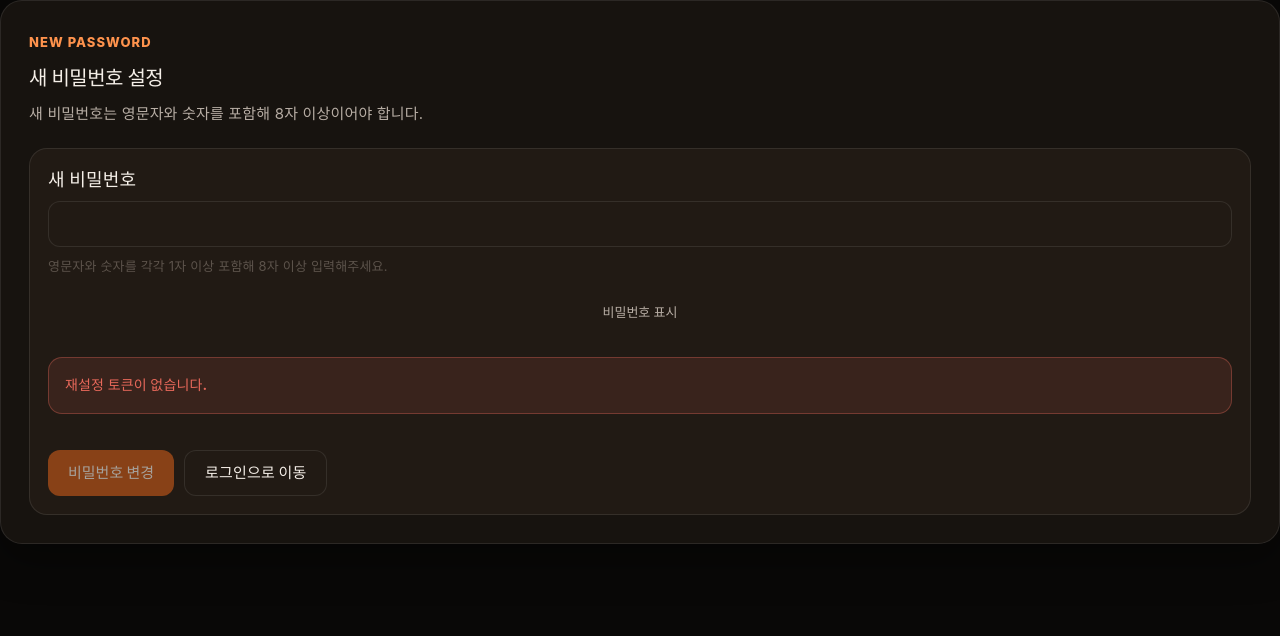
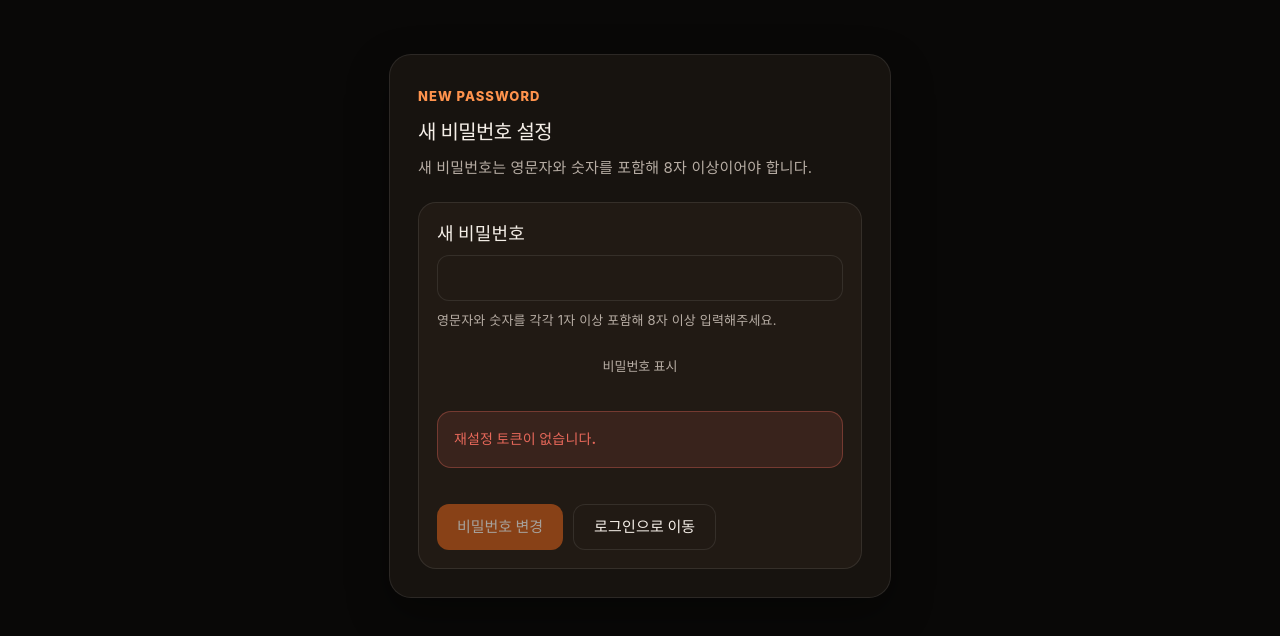
Before and after one commit to Heesi-ong/hanium-project, a React (Vite) app in the folder frontend/: page /reset-password in a window 1280 px wide. Shown: the top 636 px of the page. Built offline with nearby package versions, Linux system fonts and the light colour scheme; no server answers.

Commit message:
fix: 독립 인증 페이지의 app-main 레이아웃 회귀 수정

```diff
--- a/frontend/src/pages/ForgotPasswordPage.jsx
+++ b/frontend/src/pages/ForgotPasswordPage.jsx
@@ -27,7 +27,7 @@ function ForgotPasswordPage() {
     }
 
     return (
-        <main className="app-main">
+        <main className="mx-auto max-w-[1120px] px-6 pb-20 pt-12">
             <section className="page-section">
                 <article className="upload-card">
                     <p className="eyebrow">Password reset</p>
--- a/frontend/src/pages/LoginPage.jsx
+++ b/frontend/src/pages/LoginPage.jsx
@@ -60,7 +60,7 @@ function LoginPage() {
     }
 
     return (
-        <main className="app-main">
+        <main className="mx-auto max-w-[1120px] px-6 pb-20 pt-12">
             <section className="page-section">
                 <article className="upload-card">
                     <p className="eyebrow">Sign in</p>
--- a/frontend/src/pages/ResetPasswordPage.jsx
+++ b/frontend/src/pages/ResetPasswordPage.jsx
@@ -8,7 +8,7 @@ const hintStyle = {
     display: "block",
     marginTop: 6,
     fontSize: 13,
-    color: "#5C534B",
+    color: "#B7ADA4",
 };
 
 function ResetPasswordPage() {
@@ -48,7 +48,7 @@ function ResetPasswordPage() {
     }
 
     return (
-        <main className="app-main">
+        <main className="mx-auto max-w-[1120px] px-6 pb-20 pt-12">
             <section className="page-section">
                 <article className="upload-card">
                     <p className="eyebrow">New password</p>
--- a/frontend/src/pages/SignupPage.jsx
+++ b/frontend/src/pages/SignupPage.jsx
@@ -9,7 +9,7 @@ const hintStyle = {
     display: "block",
     marginTop: 6,
     fontSize: 13,
-    color: "#5C534B",
+    color: "#B7ADA4",
 };
 
 function SignupPage() {
@@ -65,7 +65,7 @@ function SignupPage() {
     }
 
     return (
-        <main className="app-main">
+        <main className="mx-auto max-w-[1120px] px-6 pb-20 pt-12">
             <section className="page-section">
                 <article className="upload-card">
                     <p className="eyebrow">Create account</p>
```
